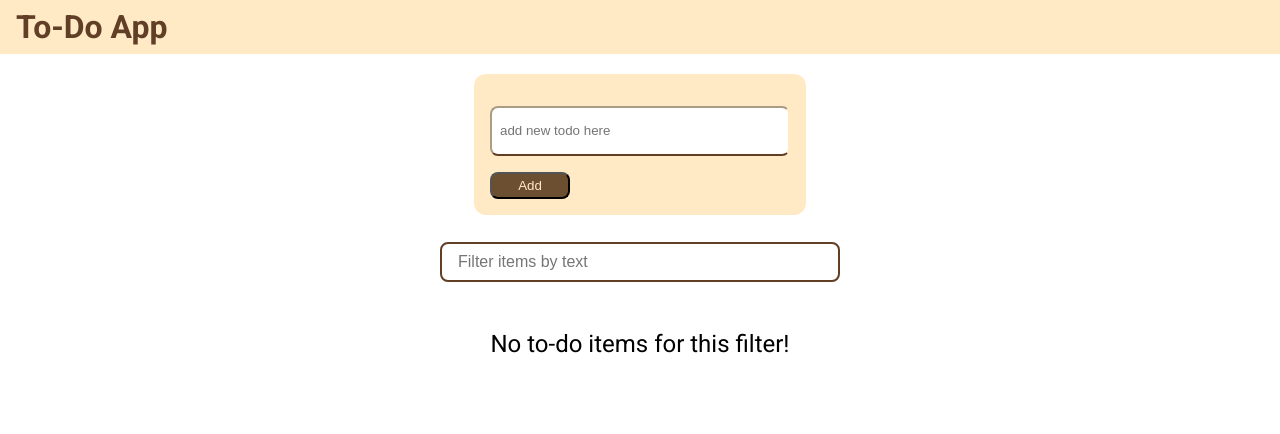
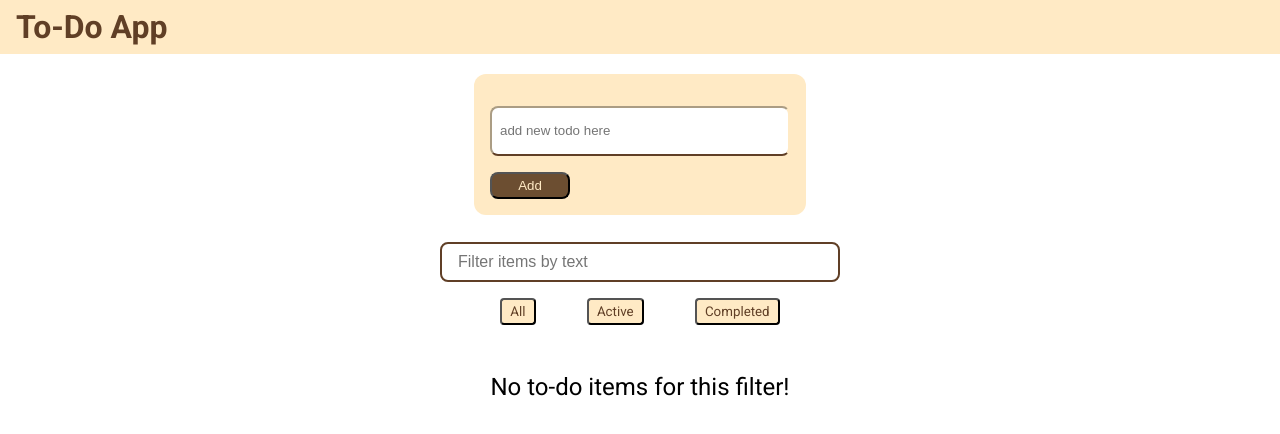
Before and after one commit to jayachandra116/ToDo-App, a React (Create React App) app: page / in a window 1280 px wide. Shown: the top 434 px of the page. Built offline with nearby package versions, Linux system fonts and the light colour scheme; a web font is replaced by a local one.

Commit message:
added filtering of items by their completion state

```diff
--- a/src/App.tsx
+++ b/src/App.tsx
@@ -1,4 +1,5 @@
 import "./App.css";
+import Filters from "./components/Filter/Filters";
 
 import Header from "./components/Header";
 import NewTodo from "./components/NewTodo/NewTodo";
@@ -15,6 +16,7 @@ function App() {
         </div>
         <div>
           <SearchBox />
+          <Filters />
           <TodoList />
         </div>
       </div>
--- /dev/null
+++ b/src/components/Filter/Filters.module.css
@@ -0,0 +1,33 @@
+.filter-states {
+  display: flex;
+  align-items: center;
+  justify-content: space-evenly;
+  gap: 2rem;
+  width: 350px;
+  padding: 0.5rem 1rem;
+  margin: 0 auto;
+  /* border: 1px solid blue; */
+}
+
+.active {
+  background-color: var(--color4);
+  color: var(--color1);
+  cursor: pointer;
+  box-shadow: 0px 2px #fff;
+}
+
+.filter-states button {
+  background-color: var(--color1);
+  color: var(--color4);
+  padding: 0.25rem 0.5rem;
+  border-radius: 4px;
+  box-shadow: 0 1px #fff;
+  font-family: inherit;
+}
+
+.filter-states button:hover {
+  background-color: var(--color4);
+  color: var(--color1);
+  cursor: pointer;
+  box-shadow: 0px 2px #fff;
+}
--- /dev/null
+++ b/src/components/Filter/Filters.tsx
@@ -0,0 +1,40 @@
+import React from "react";
+import { useAppDispatch, useAppSelector } from "../../hooks";
+import Button from "../UI/Button";
+import { changeFilterState } from "../../store/todos-slice";
+
+import classes from "./Filters.module.css";
+
+const Filters = () => {
+  const dispatch = useAppDispatch();
+  const currentFilterState = useAppSelector((state) => state.todos.filterState);
+
+  const toggleFilterState = (state: "all" | "active" | "done") => {
+    dispatch(changeFilterState(state));
+  };
+
+  return (
+    <div className={classes["filter-states"]}>
+      <Button
+        onClick={() => toggleFilterState("all")}
+        className={currentFilterState === "all" ? "active" : ""}
+      >
+        All
+      </Button>
+      <Button
+        onClick={() => toggleFilterState("active")}
+        className={currentFilterState === "active" ? "active" : ""}
+      >
+        Active
+      </Button>
+      <Button
+        onClick={() => toggleFilterState("done")}
+        className={currentFilterState === "done" ? "active" : ""}
+      >
+        Completed
+      </Button>
+    </div>
+  );
+};
+
+export default Filters;
--- a/src/components/TodoList/TodoList.tsx
+++ b/src/components/TodoList/TodoList.tsx
@@ -8,25 +8,46 @@ import classes from "./TodoList.module.css";
 
 // redux
 import { useAppSelector } from "../../hooks";
+import { ToDo } from "../../models/Todo";
 
 const TodoList = (): React.JSX.Element => {
   const toDos = useAppSelector((state) => state.todos.toDos);
   const filterText = useAppSelector((state) => state.todos.filterText);
+  const filterState = useAppSelector((state) => state.todos.filterState);
 
-  const filteredToDos = filterText
+  let filteredToDosByText = filterText
     ? toDos.filter((item) => item.text.toLowerCase().includes(filterText))
     : toDos;
+
+  let filteredToDosByState: ToDo[];
+  switch (filterState) {
+    case "active":
+      filteredToDosByState = filteredToDosByText.filter(
+        (item) => item.complete === false
+      );
+      break;
+    case "done":
+      filteredToDosByState = filteredToDosByText.filter(
+        (item) => item.complete === true
+      );
+      break;
+    default:
+      filteredToDosByState = filteredToDosByText;
+      break;
+  }
 
   return (
     <div className={classes["todo-list"]}>
       <ul>
-        {filteredToDos.length === 0 && (
+        {filteredToDosByState.length === 0 && (
           <p style={{ color: "black", fontSize: "1.5rem" }}>
             No to-do items for this filter!
           </p>
         )}
-        {filteredToDos.length > 0 &&
-          filteredToDos.map((toDo) => <TodoItem key={toDo.id} item={toDo} />)}
+        {filteredToDosByState.length > 0 &&
+          filteredToDosByState.map((toDo) => (
+            <TodoItem key={toDo.id} item={toDo} />
+          ))}
       </ul>
     </div>
   );
--- a/src/store/todos-slice.ts
+++ b/src/store/todos-slice.ts
@@ -6,12 +6,14 @@ import { ToDo } from "../models/Todo";
 interface ToDoState {
   toDos: ToDo[];
   filterText: string;
+  filterState: "all" | "active" | "done";
 }
 
 // define the initial state
 const toDosSliceInitialState: ToDoState = {
   toDos: [],
   filterText: "",
+  filterState: "all",
 };
 
 // slice
@@ -54,6 +56,12 @@ export const toDosSlice = createSlice({
     changeFilter: (state, action: PayloadAction<string>) => {
       state.filterText = action.payload;
     },
+    changeFilterState: (
+      state,
+      action: PayloadAction<"all" | "active" | "done">
+    ) => {
+      state.filterState = action.payload;
+    },
   },
 });
 
@@ -64,6 +72,7 @@ export const {
   markComplete,
   markInComplete,
   changeFilter,
+  changeFilterState,
 } = toDosSlice.actions;
 
 // reducer
```
